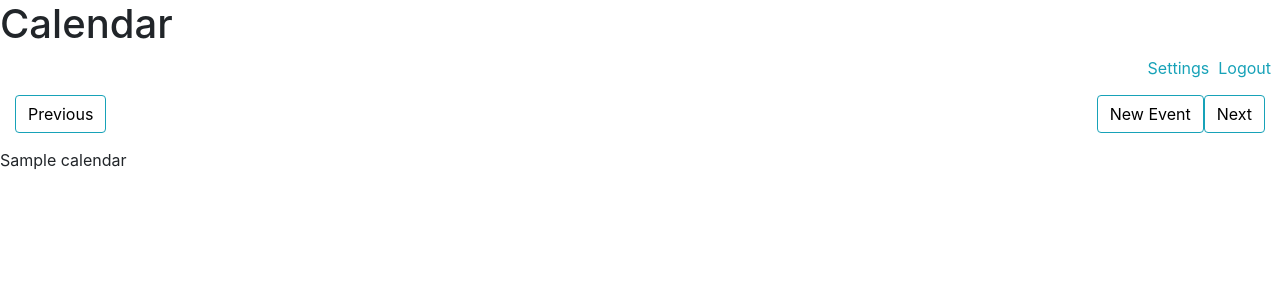
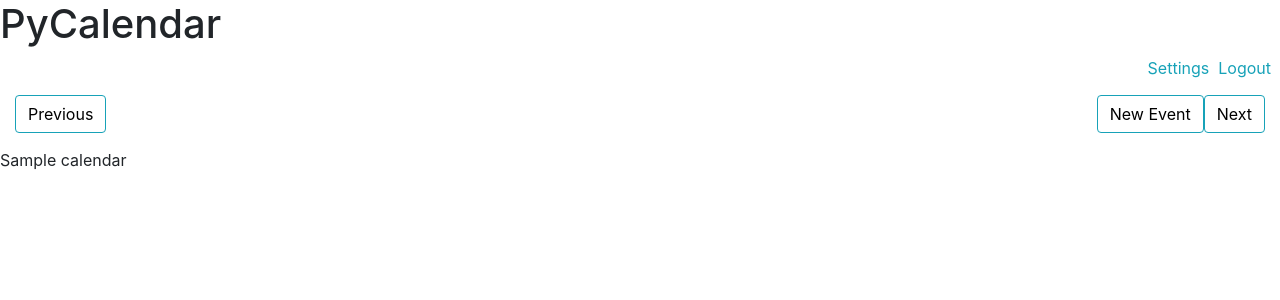
Before and after one commit to RyMaDe/Py-Calendar-API, a Django app: template PyCalendar/PyCalendar/templates/calendar.html in a window 1280 px wide. Shown: the top 300 px of the page. Run offline with Django 4.2, Linux system fonts and the light colour scheme; the template is opened without the code that fills it: most values are stand-ins (such as "Sample title", 1, 10 or a date in 2020); some libraries are stand-ins or nearby versions.

Commit message:
small changes

```diff
--- a/PyCalendar/PyCalendar/templates/calendar.html
+++ b/PyCalendar/PyCalendar/templates/calendar.html
@@ -10,7 +10,7 @@
         <div>
 
             {% block content %}
-            <h1>Calendar</h1>
+            <h1>PyCalendar</h1>
 
             <a class="right" href="{% url 'users:Logout_user' %}"> Logout &nbsp;</a>
             <a class="right" href="{% url 'users:Update_user' %}"> Settings &nbsp;</a>
```
Also changed, not shown: README.md.
